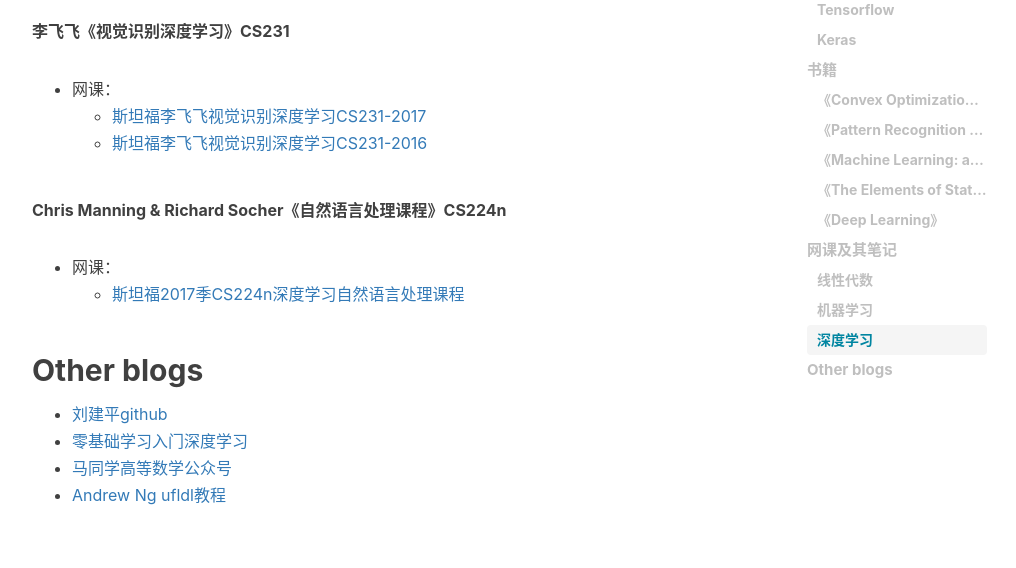
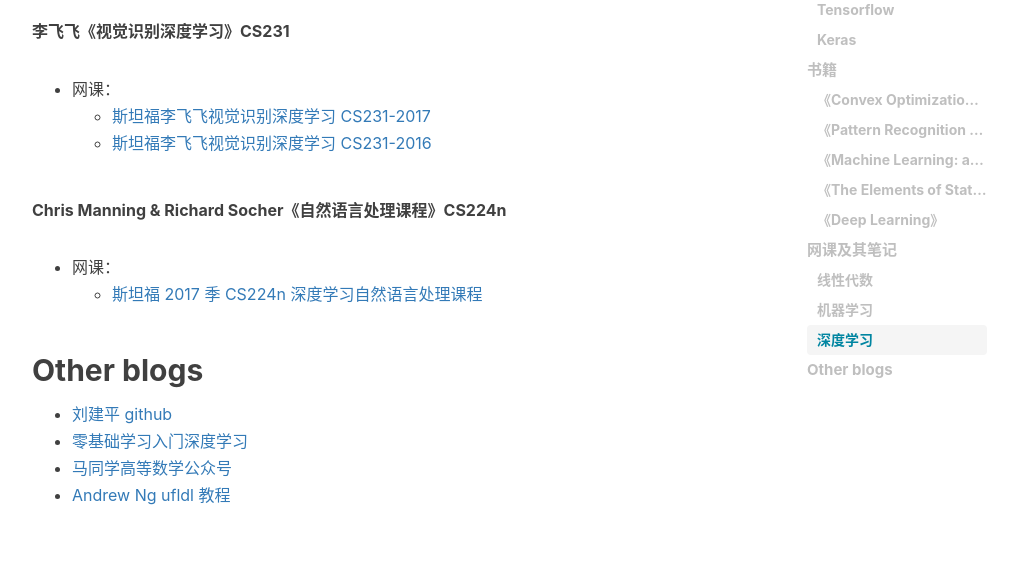
Before and after one commit to liushunyu/blog, a Jekyll site: the page built from _posts/2188-08-08-[置顶] Collections.md, in a window 1280 px wide and 900 px high, scrolled down 3624 px. Shown: the part 154-722 px from the top of the window, without its empty margins (233-1249 px from the left). Built offline with Jekyll 4.4.1, drawn with Linux system fonts in a browser that asks for light colours; nearby versions of some CDN libraries; comment, search, counter and statistics services are not loaded.

```diff
--- a/_posts/2188-08-08-[置顶] Collections.md
+++ b/_posts/2188-08-08-[置顶] Collections.md
@@ -163,21 +163,21 @@ tags:
 **李飞飞《视觉识别深度学习》CS231**
 
 - 网课：
-  - [斯坦福李飞飞视觉识别深度学习CS231-2017](https://study.163.com/course/introduction/1004697005.htm)
-  - [斯坦福李飞飞视觉识别深度学习CS231-2016](https://study.163.com/course/introduction/1003223001.htm)
+  - [斯坦福李飞飞视觉识别深度学习 CS231-2017](https://study.163.com/course/introduction/1004697005.htm)
+  - [斯坦福李飞飞视觉识别深度学习 CS231-2016](https://study.163.com/course/introduction/1003223001.htm)
 
 
 
 **Chris Manning & Richard Socher《自然语言处理课程》CS224n**
 
 - 网课：
-  - [斯坦福2017季CS224n深度学习自然语言处理课程](https://www.bilibili.com/video/av13383754?from=search&seid=7885912967229647423)
+  - [斯坦福 2017 季 CS224n 深度学习自然语言处理课程](https://www.bilibili.com/video/av13383754?from=search&seid=7885912967229647423)
 
 
 
 ## Other blogs
 
-- [刘建平github](https://github.com/ljpzzz/machinelearning)
+- [刘建平 github](https://github.com/ljpzzz/machinelearning)
 - [零基础学习入门深度学习](https://www.zybuluo.com/hanbingtao/note/433855)
 - [马同学高等数学公众号](http://mp.weixin.qq.com/mp/homepage?__biz=MzIyMTU0NDMyNA==&hid=4&sn=90c1c726d828163d151a94db194765a5&scene=18#wechat_redirect)
-- [Andrew Ng ufldl教程](http://ufldl.stanford.edu/wiki/index.php/UFLDL%E6%95%99%E7%A8%8B)
+- [Andrew Ng ufldl 教程](http://ufldl.stanford.edu/wiki/index.php/UFLDL%E6%95%99%E7%A8%8B)
```
